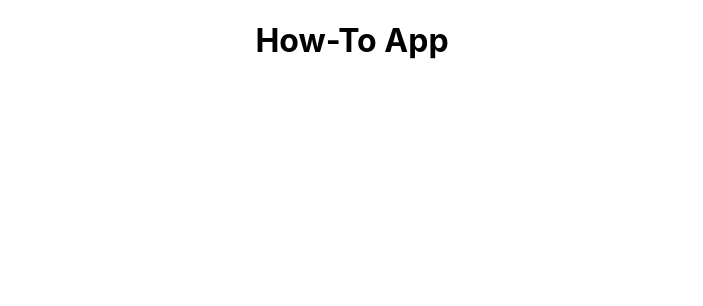
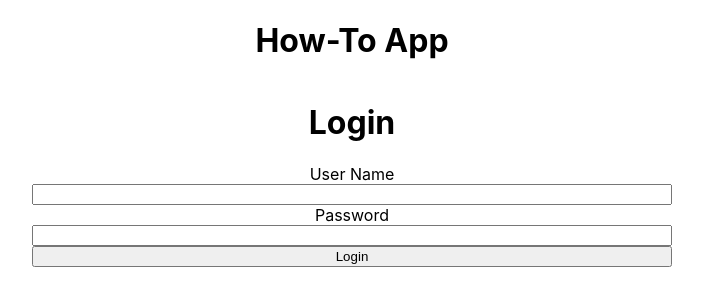
Before and after one commit to How-To2/Front-End, a React (Create React App) app in the folder how-to/: page / in a window 1280 px wide. Shown: the top 306 px of the page, without its empty margins (288-991 px from the left). Built offline with nearby package versions, Linux system fonts and the light colour scheme.

Commit message:
made the barebones form for the login

```diff
--- a/how-to/src/App.js
+++ b/how-to/src/App.js
@@ -1,9 +1,11 @@
-import React from 'react';
+import React from "react";
+import Login from "./components/Login";
 
 function App() {
   return (
     <div className="App">
       <h1>How-To App</h1>
+      <Login />
     </div>
   );
 }
--- a/how-to/src/components/Login.js
+++ b/how-to/src/components/Login.js
@@ -1,11 +1,35 @@
-import React from 'react';
+import React from "react";
+import styled from "styled-components";
+
+const Container = styled.div`
+  display: flex;
+  justify-content: center;
+  flex-direction: column;
+  align-items: center;
+`;
+
+const FormContainer = styled.form`
+  width:50%;
+  display: flex;
+  flex-direction: column;
+  justify-content:center:
+`;
 
 const Login = props => {
+  return (
+    <Container>
+      <h1>Login</h1>
+      <FormContainer>
+        <label>User Name</label>
+        <input type="text" name="userName" />
 
-    return (
-        <>
-        </>
-    )
-}
+        <label>Password</label>
+        <input type="password" name="password" />
+
+        <button type="submit">Login</button>
+      </FormContainer>
+    </Container>
+  );
+};
 
 export default Login;
```
